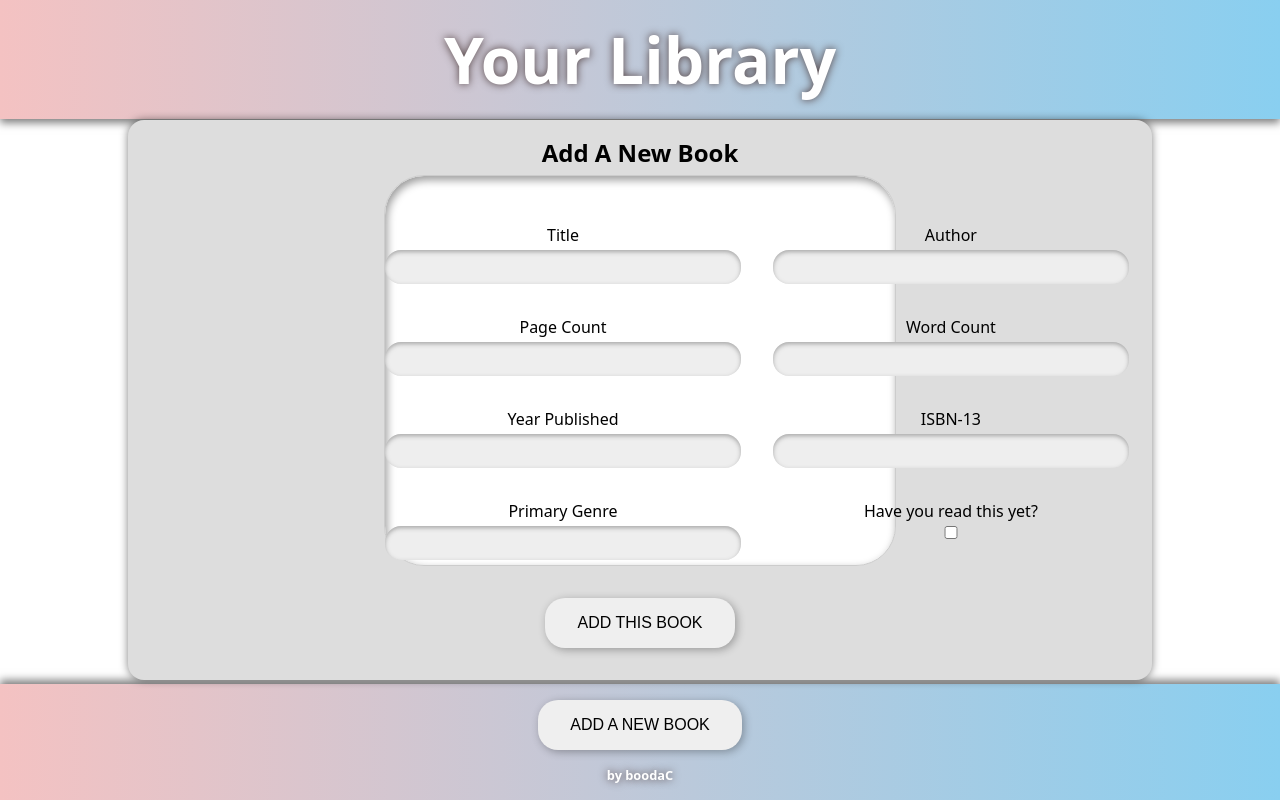
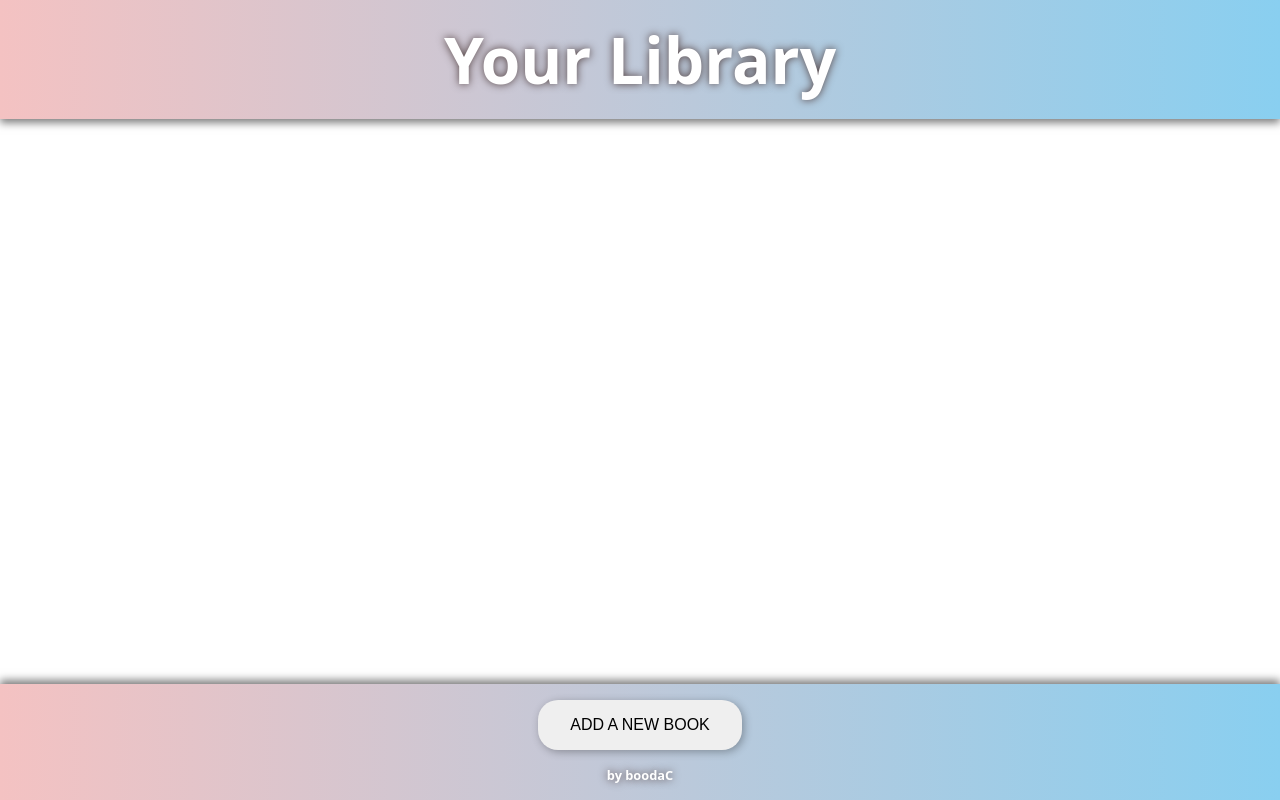
Before and after one commit to Boodac/library, a plain HTML site: page index.html in a window 1280 px wide. Drawn offline with Linux system fonts and the light colour scheme.

Commit message:
Add the hide-form logic to the submit form button.

```diff
--- a/assets/script.js
+++ b/assets/script.js
@@ -2,13 +2,24 @@
 
 const container = document.querySelector(".container");
 const card = document.createElement("section");
+card.style = "background-color: black; width: 20%; aspect-ratio: 1;"
 const newBookBtn = document.querySelector(".new-book");
 const formContainer = document.querySelector("#form-container");
+const form = document.querySelector("form");
+const submitBtn = document.querySelector(".submission");
+formContainer.toggle = () => {
+    (formContainer.style["display"] === "flex") ? formContainer.style["display"] = "none" : formContainer.style["display"] = "flex";
+}
 
+submitBtn.addEventListener("click", (e) => {
+    formContainer.toggle();
+    console.log(form);
+});
 
 newBookBtn.addEventListener("click", (e) => {
-    (formContainer.style["display"] === "none") ? formContainer.style["display"] = "flex" : formContainer.style["display"] = "none";
+    formContainer.toggle();
 });
+
 
 // library code
 
--- a/assets/style.css
+++ b/assets/style.css
@@ -67,7 +67,7 @@ body {
     text-align: center;
     flex-direction: column;
 
-    display: flex;
+    display: none;
 }
 
 #form-container form {
--- a/index.html
+++ b/index.html
@@ -19,14 +19,14 @@
     </footer>
     <aside id="form-container">
         <h1>Add A New Book</h1>
-        <form>
-            <label for="title">Title<br /><input type="text" name="title" required></label>
-            <label for="author">Author<br /><input type="text" required></label>
-            <label for="pagecount">Page Count<br /><input type="number"></label>
-            <label for="wordcount">Word Count<br /><input type="number"></label>
-            <label for="year">Year Published<br /><input type="number"></label>
-            <label for="isbn">ISBN-13<br /><input type="text"></label>
-            <label for="genre">Primary Genre<br /><input type="text" list="genre"></label>
+        <form id="book">
+            <label for="title">Title<br /><input type="text" name="title" required /></label>
+            <label for="author">Author<br /><input type="text" name="author" required /></label>
+            <label for="pagecount">Page Count<br /><input type="number" name="pagecount" /></label>
+            <label for="wordcount">Word Count<br /><input type="number" name="wordcount" /></label>
+            <label for="year">Year Published<br /><input type="number" name="year" /></label>
+            <label for="isbn">ISBN-13<br /><input type="text" name="isbn" /></label>
+            <label for="genre">Primary Genre<br /><input type="text" list="genre" /></label>
             <datalist id="genre">
                 <option value="nystery"></option>
                 <option value="fantasy"></option>
@@ -46,7 +46,7 @@
             </datalist>
             <label>Have you read this yet?<br /><input type="checkbox"></label>
         </form>
-        <button type="submit">ADD THIS BOOK</button>
+        <button type="reset" form="book" class="submission">ADD THIS BOOK</button>
     </aside>
     <script src="/assets/script.js"></script>
 </body>
```
